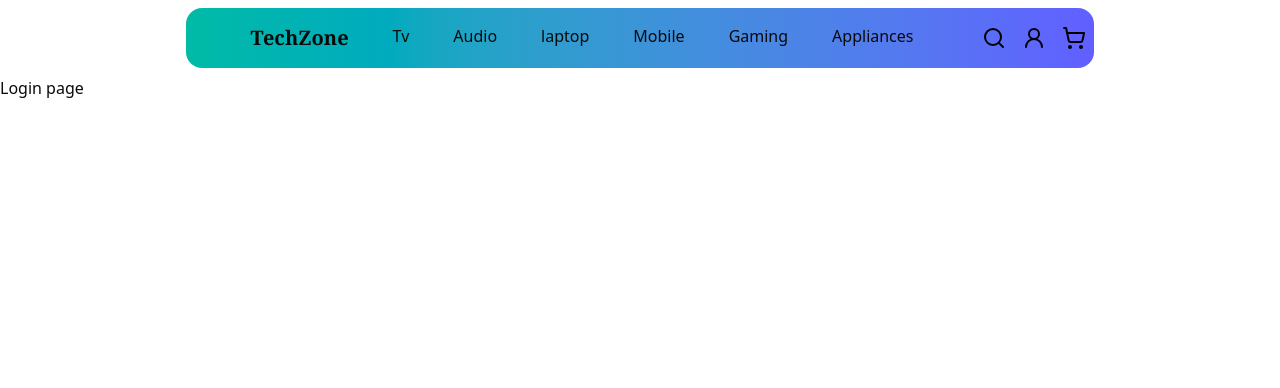
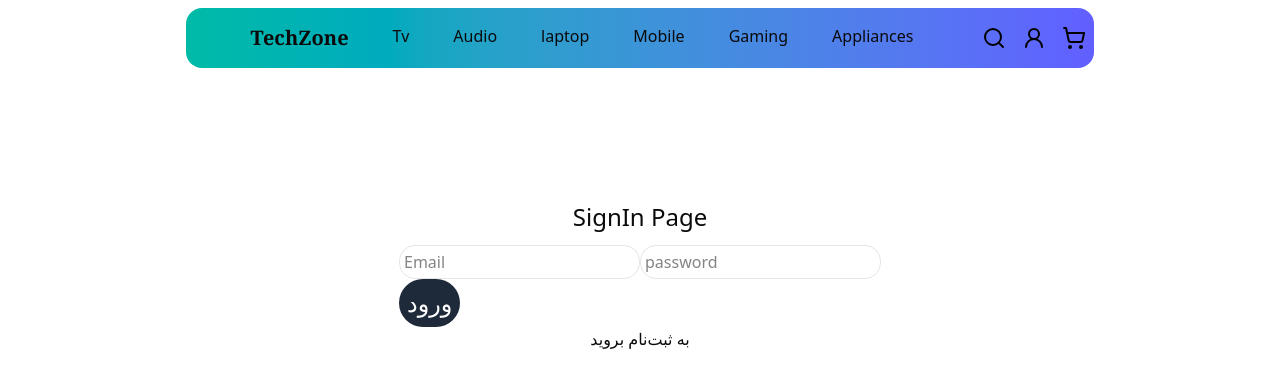
Before and after one commit to mrejo11/Ecommerce-Store, a Next.js app: page /account/signIn in a window 1280 px wide. Shown: the top 388 px of the page. Built offline with nearby package versions, Linux system fonts and the light colour scheme; no server answers.

Commit message:
initialLogicForLogIn

```diff
--- a/package.json
+++ b/package.json
@@ -17,6 +17,7 @@
     "@tanstack/react-query": "^5.67.2",
     "class-variance-authority": "^0.7.1",
     "clsx": "^2.1.1",
+    "firebase": "^11.4.0",
     "framer-motion": "^12.4.10",
     "gsap-trial": "^3.12.7",
     "lucide": "^0.477.0",
--- a/src/app/account/signIn/page.tsx
+++ b/src/app/account/signIn/page.tsx
@@ -1,8 +1,88 @@
+"use client";
+import {
+  signInWithEmailAndPassword,
+  createUserWithEmailAndPassword,
+} from "firebase/auth";
+import { useState } from "react";
+// import { useRouter } from "next/navigation";
+import { auth } from "@/lib/fireBase";
 
-export default function signInPage() {
+const AuthForm = () => {
+  const [isLogin, setIsLogin] = useState(true); // حالت ورود یا ثبت‌نام
+  const [email, setEmail] = useState("");
+  const [password, setPassword] = useState("");
+  // const router = useRouter();
+
+  const handleSubmit = (e: React.FormEvent) => {
+    e.preventDefault();
+    if (isLogin) {
+      //درخواست ورود
+      signInWithEmailAndPassword(auth, email, password)
+        .then((userCredential) => {
+          const user = userCredential.user;
+          console.log("succsess login", user.email);
+        })
+        .catch((error) => {
+          console.log("fail to login", error.message);
+        });
+      // ارسال درخواست ورود
+      console.log("ورود با ایمیل:", email, "و رمز عبور:", password);
+
+      // در اینجا می‌توانید درخواست API برای ورود به سیستم را اضافه کنید
+    } else {
+         // درخواست ثبت‌نام
+    createUserWithEmailAndPassword(auth, email, password)
+    .then((userCredential) => {
+      // کاربر با موفقیت ثبت‌نام کرد
+      const user = userCredential.user;
+      console.log("ثبت‌نام موفق:", user.email);
+    })
+    .catch((error) => {
+      // خطا در ثبت‌نام
+      console.log("خطا در ثبت‌نام:", error.message);
+    });
+    }
+  };
+
+  const handleClick = () => {};
+
   return (
-    <div>
-      Login page
+    <div className=" flex flex-col w-full h-[50vh] justify-center items-center">
+      <h1 className="text-2xl mb-3">{isLogin ? "SignIn Page" : "Register"}</h1>
+      <form onSubmit={handleSubmit}>
+        <input
+          className="border p-1 rounded-2xl"
+          type="email"
+          placeholder="Email"
+          value={email}
+          onChange={(e) => setEmail(e.target.value)}
+        />
+        <input
+          className="border p-1 rounded-2xl"
+          type="password"
+          placeholder="password"
+          value={password}
+          onChange={(e) => setPassword(e.target.value)}
+        />
+        <button
+          className="bg-gray-800 p-2 text-2xl text-white rounded-full flex items-center justify-center"
+          type="submit"
+          onClick={handleClick}
+        >
+          {isLogin ? "ورود" : "ثبت‌نام"}
+        </button>
+      </form>
+      <button onClick={() => setIsLogin(!isLogin)}>
+        {isLogin ? "به ثبت‌نام بروید" : "به ورود بروید"}
+      </button>
+
+      {!isLogin && (
+        <p>
+          اگر عضو هستید، <a href="/login">اینجا کلیک کنید</a> برای ورود
+        </p>
+      )}
     </div>
-  )
-}
+  );
+};
+
+export default AuthForm;
--- a/src/app/components/DataFetch.tsx
+++ b/src/app/components/DataFetch.tsx
@@ -12,7 +12,7 @@ import { SortField } from "@/type";
 import Pagination from "./Pagination";
 import { openModal } from "@/store/modalSlice";
 import { Product } from "@/type";
-import ProductModal from "./ProductModal"
+import ProductModalWindow from "./ProductModalWindow";
 
 function ProductList() {
   const dispatch = useDispatch<AppDispatch>();
@@ -64,7 +64,7 @@ function ProductList() {
 
     // handle click on product
   const handleProductClick = (product: Product) => {
-    dispatch(openModal(product));
+    dispatch(openModal(product));  //show open modal window
   };
   // Pagination logic
   const itemsPerPage = 20;
@@ -159,8 +159,8 @@ function ProductList() {
         ))}
       </div>
 
-      {/* open madoal component */}
-      <ProductModal />
+      {/* open madoalWindow component */}
+      <ProductModalWindow />
 
       {/* Pagination with page numbers */}
       <div className="container mt-4 flex items-center justify-center gap-4">
--- a/src/app/components/NavbarItems.tsx
+++ b/src/app/components/NavbarItems.tsx
@@ -172,7 +172,9 @@ export default function NavbarItems() {
                   <Link href="/Cart">
                     <ShoppingCart color="#000" />
                     {cart.length >0 && (
-                        <span className="absolute -top-2 -right-2 bg-red-500 text-white text-xs rounded-full h-5 w-5 flex items-center justify-center">
+                        <span className="absolute -top-2 -right-2 bg-red-500 text-white text-xs rounded-full h-5 w-5 flex items-center justify-center"
+                        suppressHydrationWarning
+                        >
                         {cart.length}
                       </span>
                     )}
--- a/src/app/components/ProductModal.tsx
+++ b/src/app/components/ProductModalWindow.tsx
@@ -18,7 +18,7 @@ const modalVariants = {
   },
 };
 
-function ProductModal() {
+function ProductModalWindow() {
   const dispatch = useDispatch<AppDispatch>();
   const { isOpen, selectedProduct } = useSelector(
     (state: RootState) => state.productModal
@@ -113,4 +113,4 @@ function ProductModal() {
   );
 }
 
-export default ProductModal;
+export default ProductModalWindow;
--- /dev/null
+++ b/src/app/dashboard/page.tsx
@@ -0,0 +1,15 @@
+'use client'; // اگه این کامپوننت سمت کلاینت هست، این خط رو اضافه کنید
+import { useSelector } from 'react-redux';
+import { RootState } from '@/store/store'; // مسیر درست store رو تنظیم کنید
+
+export default function Page() {
+  const { user } = useSelector((state: RootState) => state.authSlice); // گرفتن user از Redux
+
+  return (
+    <div>
+      <h1 className="text-3xl font-bold mb-6 text-center">
+        Welcome, {user?.email || 'Guest'}
+      </h1>
+    </div>
+  );
+}
--- a/src/app/layout.tsx
+++ b/src/app/layout.tsx
@@ -34,8 +34,8 @@ export default function RootLayout({
         className={`${geistSans.variable} ${geistMono.variable} antialiased `}
       >
         <Provider store={store}>
-        <div>
-          <NavbarItems />
+        <div suppressHydrationWarning>
+          <NavbarItems/>
         </div>
         <QueryClientProvider client={queryClient}>
       <ThemeProvider
--- /dev/null
+++ b/src/lib/fireBase.ts
@@ -0,0 +1,46 @@
+import { initializeApp } from 'firebase/app';
+import { getAuth, createUserWithEmailAndPassword, signInWithEmailAndPassword } from 'firebase/auth';
+
+const firebaseConfig = {
+  apiKey: process.env.NEXT_PUBLIC_FIREBASE_API_KEY,
+  authDomain: process.env.NEXT_PUBLIC_FIREBASE_AUTH_DOMAIN,
+  projectId: process.env.NEXT_PUBLIC_FIREBASE_PROJECT_ID,
+  storageBucket: process.env.NEXT_PUBLIC_FIREBASE_STORAGE_BUCKET,
+  messagingSenderId: process.env.NEXT_PUBLIC_FIREBASE_MESSAGING_SENDER_ID,
+  appId: process.env.NEXT_PUBLIC_FIREBASE_APP_ID,
+  measurementId: process.env.NEXT_PUBLIC_FIREBASE_MEASUREMENT_ID,
+};
+
+console.log("Firebase Config:", firebaseConfig);
+
+let app;
+try {
+  app = initializeApp(firebaseConfig);
+  console.log("Firebase App initialized:", app.name);
+} catch (error) {
+  console.error("Error initializing Firebase:", error);
+}
+
+export const auth = getAuth(app);
+
+export const registerUser = async (email: string, password: string) => {
+  try {
+    const userCredential = await createUserWithEmailAndPassword(auth, email, password);
+    console.log("User registered:", userCredential.user);
+    return userCredential;
+  } catch (error: any) {
+    console.error("Register Error:", error.code, error.message);
+    throw error;
+  }
+};
+
+export const loginUser = async (email: string, password: string) => {
+  try {
+    const userCredential = await signInWithEmailAndPassword(auth, email, password);
+    console.log("User logged in:", userCredential.user);
+    return userCredential;
+  } catch (error: any) {
+    console.error("Login Error:", error.code, error.message);
+    throw error;
+  }
+};
--- /dev/null
+++ b/src/store/authSlice.ts
@@ -0,0 +1,50 @@
+import { createSlice,PayloadAction } from "@reduxjs/toolkit";
+import { User } from 'firebase/auth'; // اضافه کردن نوع User از Firebase
+
+interface AuthState{
+    email:string;
+    password:string;
+    isLogin:boolean;
+    error:string;
+    isAuthenticated: boolean,
+    user: User|null,
+}
+
+const initialState:AuthState={
+    email:'',
+    password:'',
+    isLogin:true,
+    error:'',
+    isAuthenticated: false, // اضافه شده برای ذخیره وضعیت ورود
+    user: null, // اضافه شده برای ذخیره اطلاعات کاربر
+}
+
+export const authSlice=createSlice({
+    name:"Authenticator",
+    initialState,
+    reducers:{
+        setEmail(state,action:PayloadAction<string>){
+            state.email=action.payload
+        },
+        setPassword(state,action:PayloadAction<string>){
+            state.password=action.payload
+        },
+        setError(state,action:PayloadAction<string>){
+            state.error=action.payload
+        },
+        toggleIsLogin(state){
+            state.isLogin=!state.isLogin
+        },
+        setUser: (state, action) => {
+            state.user = action.payload;
+            state.isAuthenticated = true;
+          },
+          clearUser: (state) => {
+            state.user = null;
+            state.isAuthenticated = false;
+          },
+    }
+})
+
+export const {setEmail,setPassword,setError,toggleIsLogin,setUser, clearUser}= authSlice.actions
+export const authSliceReducer=authSlice.reducer
--- a/src/store/store.ts
+++ b/src/store/store.ts
@@ -1,13 +1,15 @@
 import { configureStore } from '@reduxjs/toolkit'
 import { productFilterReducer } from './sortSlice'
 import { ProductModalReducer } from './modalSlice'
+import {  authSliceReducer } from './authSlice'
 
 
 
 export const store = configureStore({
     reducer: {
         productFilters: productFilterReducer,
-        productModal:ProductModalReducer
+        productModal:ProductModalReducer,
+        authSlice:authSliceReducer
 
     },
 })
```
Also changed, not shown: src/app/components/CartList.tsx (+7 -1 lines), src/app/components/RenderedProduct.tsx (deleted), 2 other files (tests, documents, lock files or other folders).
